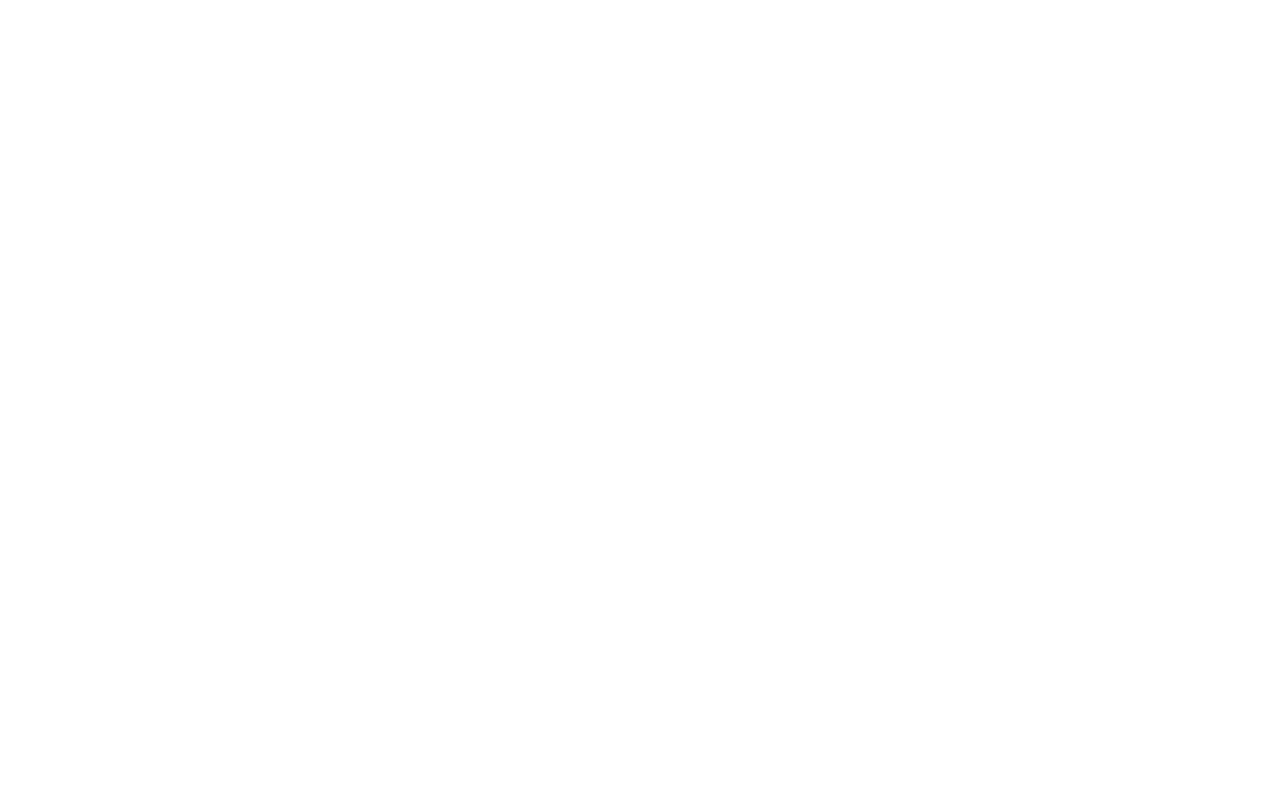
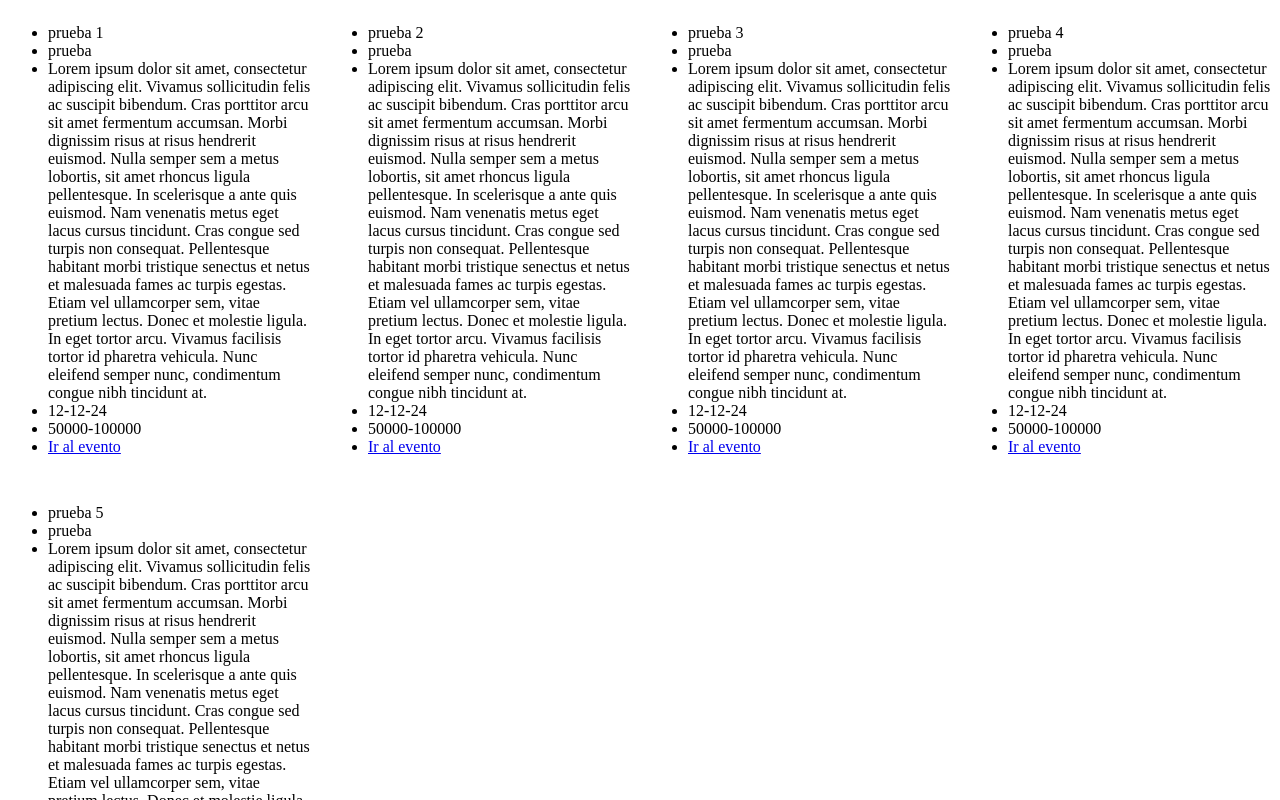
Before and after one commit to IETI-Project/Front, a React (Vite) app: page / in a window 1280 px wide. Shown: the top 800 px of the page. Built offline with nearby package versions, Linux system fonts and the light colour scheme; no server answers.

Commit message:
Default events and routing to specific event finished, grid improved and some new libs imported (@mui/material and react-router-dom)

```diff
--- a/src/App.jsx
+++ b/src/App.jsx
@@ -1,8 +1,11 @@
+import {EventGrid} from "./components/EventGrid.jsx";
+
 function App() {
 
 
   return (
     <div className="App">
+      <EventGrid/>
     </div>
   )
 }
--- /dev/null
+++ b/src/components/EventCard.jsx
@@ -0,0 +1,20 @@
+import {useState} from "react";
+import {Link} from "react-router-dom";
+
+export function EventCard(props){
+    const [event,setEvent] = useState(props.data)
+
+    return (
+        <ul>
+            <li>{event.name}</li>
+            <li>{event.type}</li>
+            <li>{event.description}</li>
+            <li>{event.date}</li>
+            <li>{event.priceRange}</li>
+            <li>
+                <Link to={"event/"+event.id}>Ir al evento</Link>
+            </li>
+        </ul>
+    );
+
+}
--- a/src/components/EventGrid.jsx
+++ b/src/components/EventGrid.jsx
@@ -1,4 +1,7 @@
 import {useEffect, useState} from "react";
+import {Grid} from "@mui/material";
+import {EventCard} from "./EventCard.jsx";
+import {DEFAULT_EVENTS} from "../constants/constants.js";
 
 export function EventGrid(){
 
@@ -7,7 +10,10 @@ export function EventGrid(){
     useEffect(() => {
         fetchEvents()
             .then(eventsData => setEvents(eventsData))
-            .catch(error => console.log("Can't load events"));
+            .catch(error => {
+                console.log("api not working"+error);
+                setEvents(DEFAULT_EVENTS);
+            });
     }, []);
 
     const fetchEvents = () => {
@@ -16,10 +22,12 @@ export function EventGrid(){
     };
 
     return (
-      <div className="event-grid">
-          {events.map((event) => (
-              <Event data={event}/>
-          ))}
-      </div>
+        <Grid container spacing={2}>
+            {events.map((event) => (
+                <Grid key={event.id} item xs={12} sm={6} md={4} lg={3}>
+                    <EventCard data={event}/>
+                </Grid>
+            ))}
+        </Grid>
     );
 }
--- /dev/null
+++ b/src/constants/constants.js
@@ -0,0 +1,56 @@
+export const DEFAULT_EVENTS = [{
+    id:"1",
+    name:"prueba 1",
+    type:"prueba",
+    description:"Lorem ipsum dolor sit amet, consectetur adipiscing elit. Vivamus sollicitudin felis ac suscipit bibendum. Cras porttitor arcu sit amet fermentum accumsan. Morbi dignissim risus at risus hendrerit euismod. Nulla semper sem a metus lobortis, sit amet rhoncus ligula pellentesque. In scelerisque a ante quis euismod. Nam venenatis metus eget lacus cursus tincidunt. Cras congue sed turpis non consequat. Pellentesque habitant morbi tristique senectus et netus et malesuada fames ac turpis egestas. Etiam vel ullamcorper sem, vitae pretium lectus. Donec et molestie ligula. In eget tortor arcu. Vivamus facilisis tortor id pharetra vehicula. Nunc eleifend semper nunc, condimentum congue nibh tincidunt at.",
+    location:"bog",
+    date:"12-12-24",
+    host:"tuboleta",
+    capacity:"1000",
+    priceRange:"50000-100000",
+    locality:"teusaquillo"
+},{
+    id:"2",
+    name:"prueba 2",
+    type:"prueba",
+    description:"Lorem ipsum dolor sit amet, consectetur adipiscing elit. Vivamus sollicitudin felis ac suscipit bibendum. Cras porttitor arcu sit amet fermentum accumsan. Morbi dignissim risus at risus hendrerit euismod. Nulla semper sem a metus lobortis, sit amet rhoncus ligula pellentesque. In scelerisque a ante quis euismod. Nam venenatis metus eget lacus cursus tincidunt. Cras congue sed turpis non consequat. Pellentesque habitant morbi tristique senectus et netus et malesuada fames ac turpis egestas. Etiam vel ullamcorper sem, vitae pretium lectus. Donec et molestie ligula. In eget tortor arcu. Vivamus facilisis tortor id pharetra vehicula. Nunc eleifend semper nunc, condimentum congue nibh tincidunt at.",
+    location:"bog",
+    date:"12-12-24",
+    host:"tuboleta",
+    capacity:"1000",
+    priceRange:"50000-100000",
+    locality:"teusaquillo"
+},{
+    id:"3",
+    name:"prueba 3",
+    type:"prueba",
+    description:"Lorem ipsum dolor sit amet, consectetur adipiscing elit. Vivamus sollicitudin felis ac suscipit bibendum. Cras porttitor arcu sit amet fermentum accumsan. Morbi dignissim risus at risus hendrerit euismod. Nulla semper sem a metus lobortis, sit amet rhoncus ligula pellentesque. In scelerisque a ante quis euismod. Nam venenatis metus eget lacus cursus tincidunt. Cras congue sed turpis non consequat. Pellentesque habitant morbi tristique senectus et netus et malesuada fames ac turpis egestas. Etiam vel ullamcorper sem, vitae pretium lectus. Donec et molestie ligula. In eget tortor arcu. Vivamus facilisis tortor id pharetra vehicula. Nunc eleifend semper nunc, condimentum congue nibh tincidunt at.",
+    location:"bog",
+    date:"12-12-24",
+    host:"tuboleta",
+    capacity:"1000",
+    priceRange:"50000-100000",
+    locality:"teusaquillo"
+},{
+    id:"4",
+    name:"prueba 4",
+    type:"prueba",
+    description:"Lorem ipsum dolor sit amet, consectetur adipiscing elit. Vivamus sollicitudin felis ac suscipit bibendum. Cras porttitor arcu sit amet fermentum accumsan. Morbi dignissim risus at risus hendrerit euismod. Nulla semper sem a metus lobortis, sit amet rhoncus ligula pellentesque. In scelerisque a ante quis euismod. Nam venenatis metus eget lacus cursus tincidunt. Cras congue sed turpis non consequat. Pellentesque habitant morbi tristique senectus et netus et malesuada fames ac turpis egestas. Etiam vel ullamcorper sem, vitae pretium lectus. Donec et molestie ligula. In eget tortor arcu. Vivamus facilisis tortor id pharetra vehicula. Nunc eleifend semper nunc, condimentum congue nibh tincidunt at.",
+    location:"bog",
+    date:"12-12-24",
+    host:"tuboleta",
+    capacity:"1000",
+    priceRange:"50000-100000",
+    locality:"teusaquillo"
+},{
+    id:"5",
+    name:"prueba 5",
+    type:"prueba",
+    description:"Lorem ipsum dolor sit amet, consectetur adipiscing elit. Vivamus sollicitudin felis ac suscipit bibendum. Cras porttitor arcu sit amet fermentum accumsan. Morbi dignissim risus at risus hendrerit euismod. Nulla semper sem a metus lobortis, sit amet rhoncus ligula pellentesque. In scelerisque a ante quis euismod. Nam venenatis metus eget lacus cursus tincidunt. Cras congue sed turpis non consequat. Pellentesque habitant morbi tristique senectus et netus et malesuada fames ac turpis egestas. Etiam vel ullamcorper sem, vitae pretium lectus. Donec et molestie ligula. In eget tortor arcu. Vivamus facilisis tortor id pharetra vehicula. Nunc eleifend semper nunc, condimentum congue nibh tincidunt at.",
+    location:"bog",
+    date:"12-12-24",
+    host:"tuboleta",
+    capacity:"1000",
+    priceRange:"50000-100000",
+    locality:"teusaquillo"
+}]
--- a/src/main.jsx
+++ b/src/main.jsx
@@ -1,9 +1,12 @@
 import React from 'react'
 import ReactDOM from 'react-dom/client'
 import App from './App.jsx'
+import {BrowserRouter} from "react-router-dom";
 
 ReactDOM.createRoot(document.getElementById('root')).render(
-  <React.StrictMode>
-    <App />
-  </React.StrictMode>,
+    <React.StrictMode>
+        <BrowserRouter>
+            <App/>
+        </BrowserRouter>
+    </React.StrictMode>,
 )
```
Also changed, not shown: package.json (+9 -1 lines), 1 other file (tests, documents, lock files or other folders).
